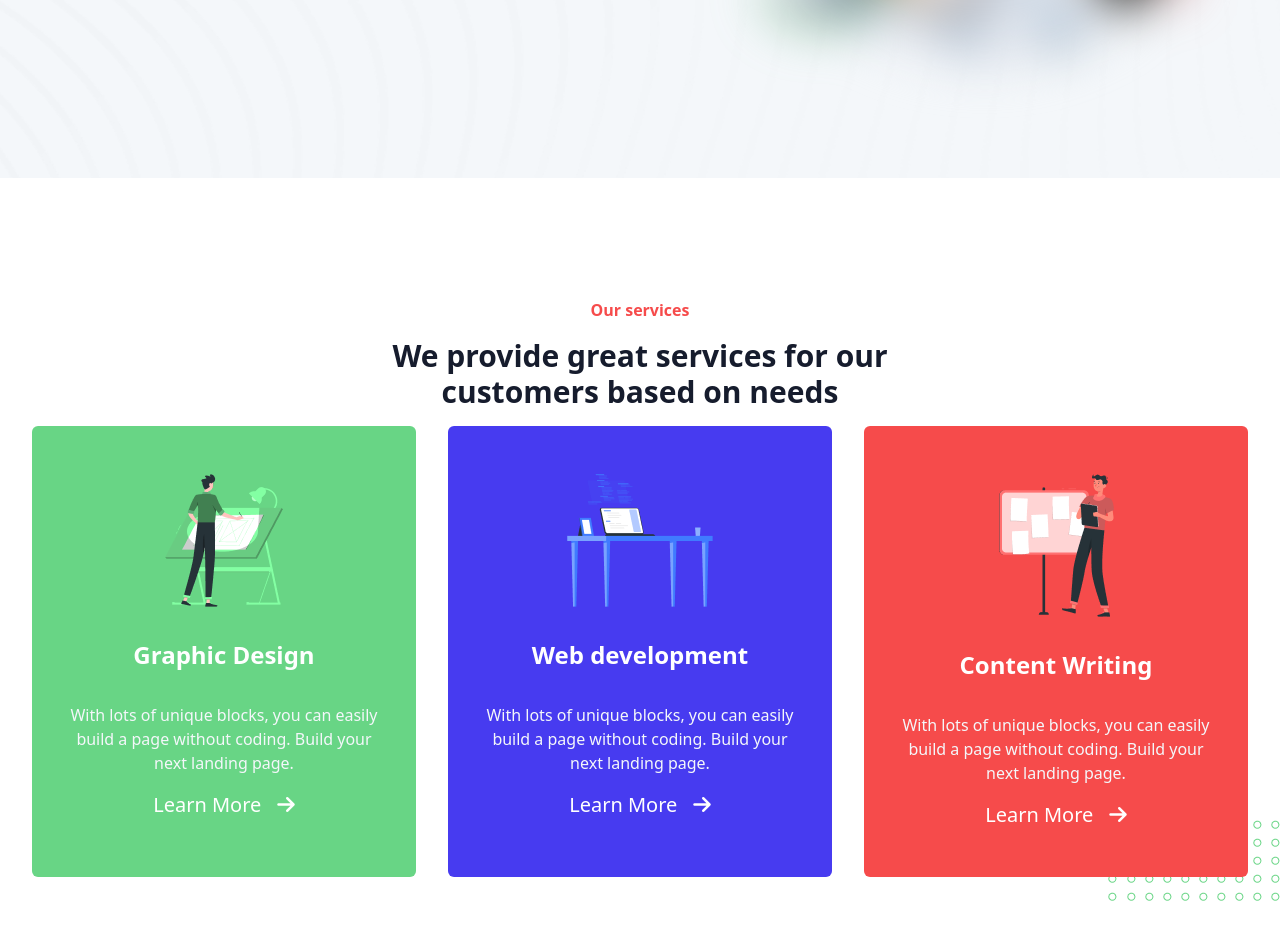
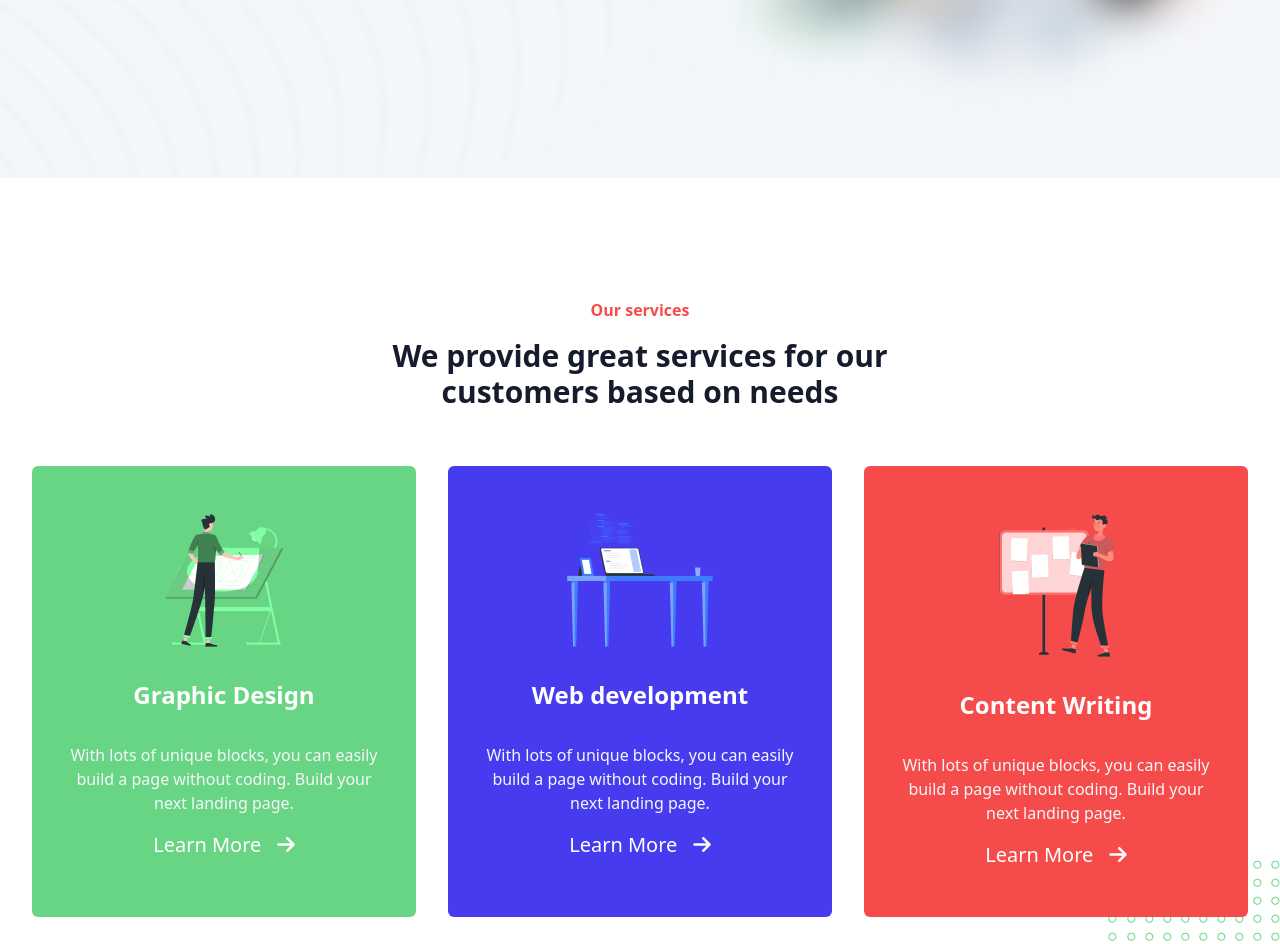
Before and after one commit to abdelrahmanragab2/t, a website: page index.html in a window 1280 px wide. Shown: the part 622-1566 px from the top of the page. Drawn offline with Linux system fonts and the light colour scheme.

Commit message:
.head-section style

```diff
--- a/styles.css
+++ b/styles.css
@@ -29,7 +29,7 @@
     @apply text-base md:text-lg lg:text-xl text-light_gunmetal text-opacity-80;
   }
   .head-section {
-    @apply text-center max-w-[525px] mx-auto;
+    @apply text-center max-w-[525px] mx-auto mb-14;
   }
   .forward-btn {
     @apply flex gap-4 items-center text-white capitalize text-xl;
```
Also changed, not shown: styles/dist.css.
